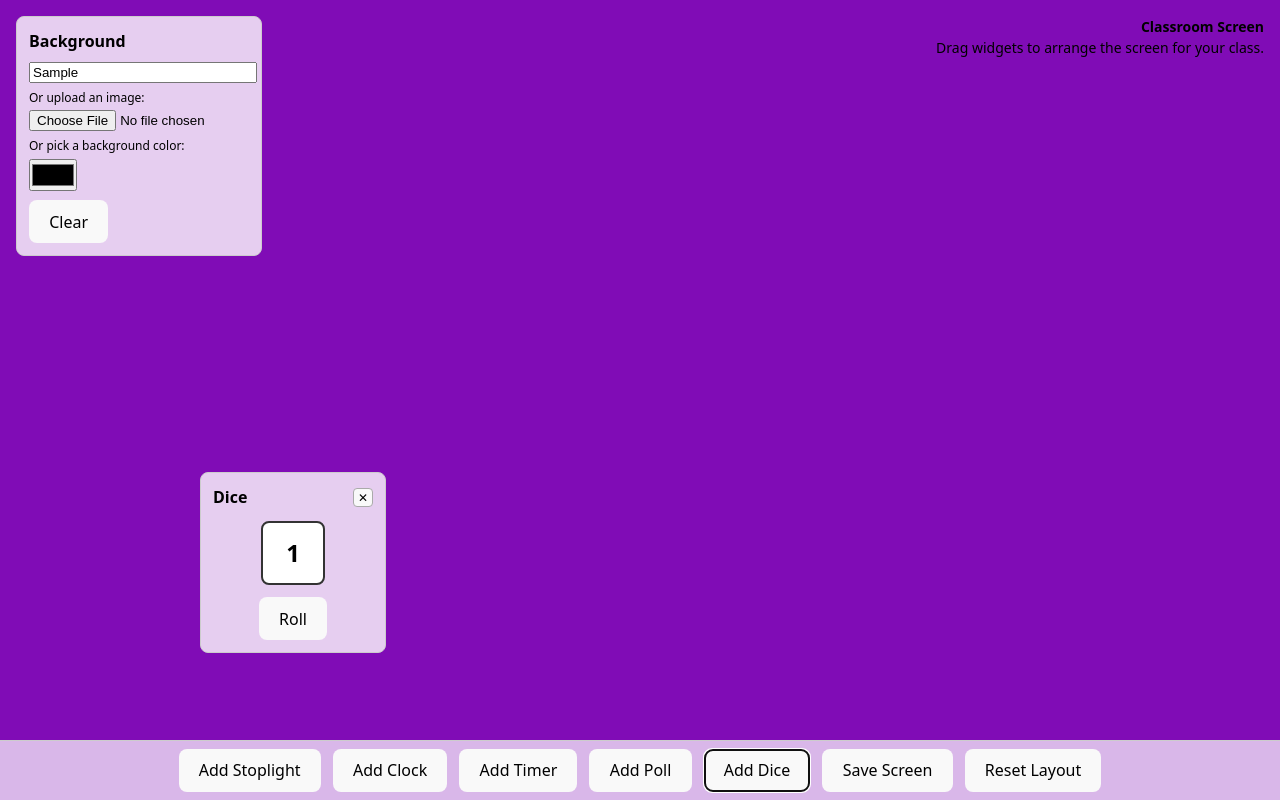
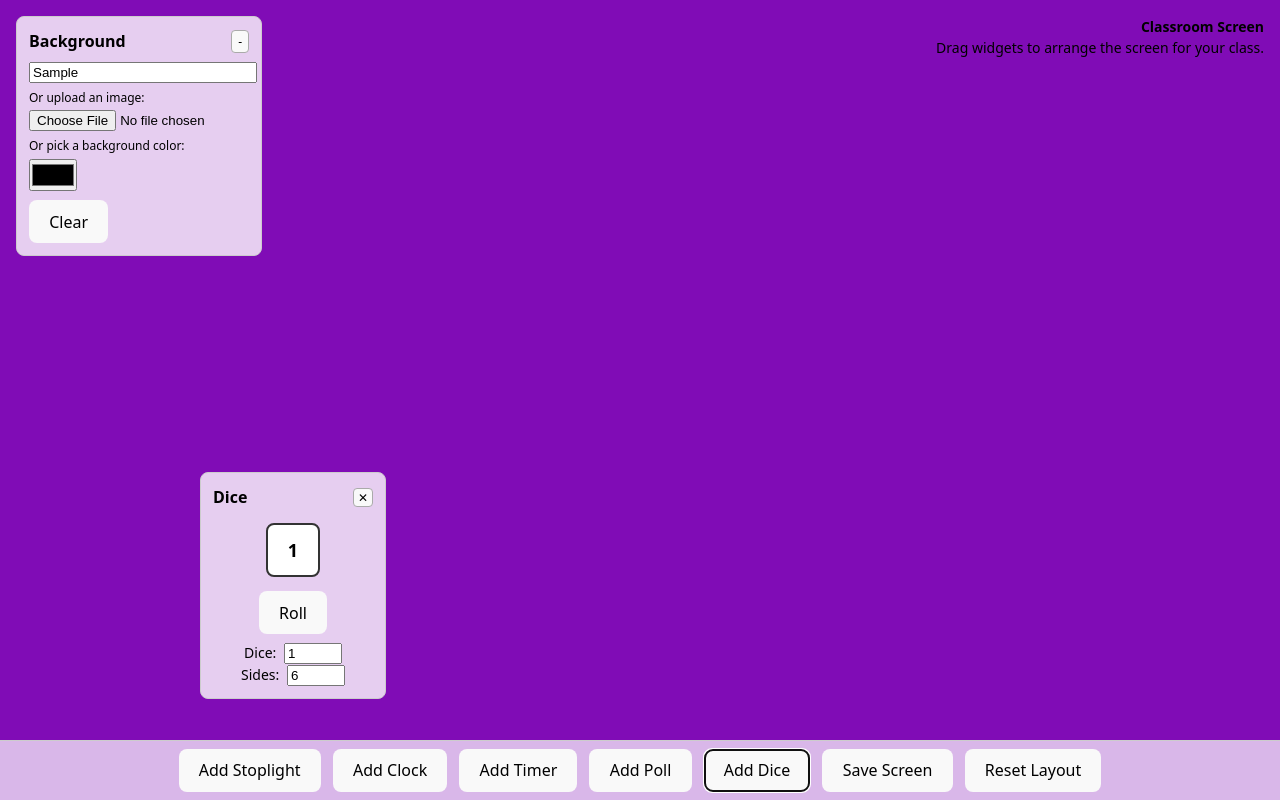
Before and after one commit to Bacon8tor/OpenClassBoard, a React (Vite) app: page / in a window 1280 px wide. Both pictures are taken after typing "Sample" into the empty fields and a click on the button "Add Dice". Built offline with nearby package versions, Linux system fonts and the light colour scheme.

Commit message:
updated app

```diff
--- a/src/App.jsx
+++ b/src/App.jsx
@@ -119,20 +119,33 @@ function Stoplight({ onRemove, onRename }) {
     height: '40px',
     borderRadius: '50%',
     border: '2px solid #333',
-    margin: '6px 0',
+    margin: '8px 0',
     cursor: 'pointer',
     backgroundColor: c === color ? c : '#666'
   });
 
+  const boxStyle = {
+    width: '70px',
+    padding: '10px',
+    backgroundColor: '#222',
+    border: '3px solid #333',
+    borderRadius: '12px',
+    display: 'flex',
+    flexDirection: 'column',
+    alignItems: 'center'
+  };
+
   return (
     <div ref={ref}>
       <WidgetWrapper title="Stoplight" onRemove={onRemove} onRename={onRename}>
-        <div style={{ display: 'flex', flexDirection: 'column', alignItems: 'center' }}>
+        <div style={boxStyle}>
           <div onClick={() => setColor('red')} style={circleStyle('red')} />
           <div onClick={() => setColor('yellow')} style={circleStyle('yellow')} />
           <div onClick={() => setColor('green')} style={circleStyle('green')} />
         </div>
-        <div style={{ marginTop: '8px', fontSize: '14px' }}>Active: <b>{color}</b></div>
+        <div style={{ marginTop: '8px', fontSize: '14px' }}>
+          Active: <b>{color}</b>
+        </div>
       </WidgetWrapper>
     </div>
   );
@@ -162,7 +175,6 @@ function ClockWidget({ onRemove, onRename }) {
 function TimerWidget({ onRemove, onRename }) {
   const [running, setRunning] = useState(false);
   const [secondsLeft, setSecondsLeft] = useState(5 * 60);
-  const [initialSeconds, setInitialSeconds] = useState(5 * 60);
   const { ref } = useDraggable({ x: 80, y: 260 });
   const intervalRef = useRef(null);
 
@@ -188,31 +200,54 @@ function TimerWidget({ onRemove, onRename }) {
     return `${mm}:${ss}`;
   };
 
-  function applyMinutes(m) {
-    const sec = Math.max(0, Math.floor(Number(m) || 0) * 60);
-    setSecondsLeft(sec);
-    setInitialSeconds(sec);
-  }
+  const parseTime = (str) => {
+    const parts = str.split(':');
+    let mm = 0, ss = 0;
+    if (parts.length === 2) {
+      mm = parseInt(parts[0]) || 0;
+      ss = parseInt(parts[1]) || 0;
+    } else {
+      mm = parseInt(parts[0]) || 0;
+    }
+    return mm * 60 + ss;
+  };
+
+  const handleManualChange = (e) => {
+    const sec = parseTime(e.target.value);
+    setSecondsLeft(Math.max(0, sec));
+  };
 
   return (
     <div ref={ref}>
       <WidgetWrapper title="Timer" onRemove={onRemove} onRename={onRename}>
-        <div style={{ fontSize: '28px', textAlign: 'center', fontFamily: 'monospace' }}>{format(secondsLeft)}</div>
-        <div style={{ display: 'flex', gap: '8px', marginTop: '8px' }}>
+        {/* Editable timer display */}
+        <input
+          value={format(secondsLeft)}
+          onChange={handleManualChange}
+          style={{
+            fontSize: '28px',
+            textAlign: 'center',
+            fontFamily: 'monospace',
+            width: '100px'
+          }}
+        />
+
+        {/* Controls */}
+        <div style={{ display: 'flex', gap: '8px', marginTop: '8px', justifyContent: 'center' }}>
           <button onClick={() => setRunning(r => !r)}>{running ? 'Pause' : 'Start'}</button>
-          <button onClick={() => { clearInterval(intervalRef.current); setRunning(false); setSecondsLeft(initialSeconds); }}>Reset</button>
+          <button onClick={() => { clearInterval(intervalRef.current); setRunning(false); setSecondsLeft(0); }}>Reset</button>
         </div>
-        <div style={{ fontSize: '12px', marginTop: '6px' }}>Set minutes:</div>
-        <div style={{ display: 'flex', gap: '6px', marginTop: '4px' }}>
-          <input defaultValue={Math.floor(initialSeconds/60)} onBlur={(e)=>applyMinutes(e.target.value)} type="number" min="0" style={{ width: '50px' }} />
-          <button onClick={()=>{ setSecondsLeft(prev => prev + 60); setInitialSeconds(prev => prev + 60); }}>+1m</button>
+
+        {/* Adjust time */}
+        <div style={{ display: 'flex', gap: '6px', marginTop: '8px', justifyContent: 'center' }}>
+          <button onClick={() => setSecondsLeft(prev => Math.max(0, prev - 60))}>-1m</button>
+          <button onClick={() => setSecondsLeft(prev => prev + 60)}>+1m</button>
         </div>
       </WidgetWrapper>
     </div>
   );
 }
 
-// --- Poll Widget ---
 function PollWidget({ onRemove, onRename }) {
   const { ref } = useDraggable({ x: 200, y: 200 });
   const [options, setOptions] = useState(["Option 1", "Option 2"]);
@@ -274,55 +309,148 @@ function PollWidget({ onRemove, onRename }) {
 // --- Dice Roll Widget ---
 function DiceWidget({ onRemove, onRename }) {
   const { ref } = useDraggable({ x: 200, y: 200 });
-  const [value, setValue] = useState(1);
+  const [sides, setSides] = useState(6);   // number of sides
+  const [count, setCount] = useState(1);   // number of dice
+  const [results, setResults] = useState([1]);
 
   const rollDice = () => {
-    const result = Math.floor(Math.random() * 6) + 1;
-    setValue(result);
+    const newResults = Array.from({ length: count }, () =>
+      Math.floor(Math.random() * sides) + 1
+    );
+    setResults(newResults);
   };
 
   const diceStyle = {
-    width: '60px',
-    height: '60px',
+    width: '50px',
+    height: '50px',
     display: 'flex',
     alignItems: 'center',
     justifyContent: 'center',
-    fontSize: '24px',
+    fontSize: '18px',
     fontWeight: 'bold',
     borderRadius: '8px',
     backgroundColor: '#fff',
     border: '2px solid #333',
-    cursor: 'pointer',
-    userSelect: 'none',
-    margin: '12px auto'
+    margin: '6px',
+    userSelect: 'none'
   };
 
   return (
     <div ref={ref}>
       <WidgetWrapper title="Dice" onRemove={onRemove} onRename={onRename}>
-        <div style={diceStyle} onClick={rollDice}>
-          {value}
+        <div style={{ display: 'flex', flexWrap: 'wrap', justifyContent: 'center' }}>
+          {results.map((val, i) => (
+            <div key={i} style={diceStyle}>{val}</div>
+          ))}
         </div>
-        <button onClick={rollDice} style={{ display: 'block', margin: '0 auto', marginTop: '8px' }}>Roll</button>
+
+        <button onClick={rollDice} style={{ display: 'block', margin: '8px auto' }}>Roll</button>
+
+        <div style={{ marginTop: '8px', fontSize: '14px', textAlign: 'center' }}>
+          <label>
+            Dice: <input
+              type="number"
+              min="1"
+              value={count}
+              onChange={(e) => setCount(Math.max(1, Number(e.target.value)))}
+              style={{ width: '50px', marginLeft: '4px' }}
+            />
+          </label>
+          <br />
+          <label>
+            Sides: <input
+              type="number"
+              min="2"
+              value={sides}
+              onChange={(e) => setSides(Math.max(2, Number(e.target.value)))}
+              style={{ width: '50px', marginLeft: '4px' }}
+            />
+          </label>
+        </div>
       </WidgetWrapper>
     </div>
   );
 }
 
+
+// --- Background Controls ---
 // --- Background Controls ---
 function BackgroundControls({ onSetUrl, onFile, onColor, color }) {
+  const [minimized, setMinimized] = useState(false);
+
+  const containerStyle = {
+    background: 'rgba(255,255,255,0.8)',
+    padding: '12px',
+    border: '1px solid #ccc',
+    borderRadius: '8px',
+    width: '220px',
+    color: 'black'
+  };
+
   return (
-    <div style={{ background: 'rgba(255,255,255,0.8)', padding: '12px', border: '1px solid #ccc', borderRadius: '8px', width: '220px', color: 'black' }}>
-      <div style={{ fontWeight: '600', marginBottom: '6px' }}>Background</div>
-      <input placeholder="Image URL" onKeyDown={(e)=>{ if(e.key==='Enter') onSetUrl(e.target.value); }} style={{ width: '100%', marginBottom: '6px' }} />
-      <div style={{ fontSize: '12px' }}>Or upload an image:</div>
-      <input type="file" accept="image/*" onChange={(e)=>onFile(e.target.files && e.target.files[0])} style={{ marginBottom: '6px' }} />
-      <div style={{ fontSize: '12px' }}>Or pick a background color:</div>
-      <input type="color" value={color} onChange={(e)=>onColor(e.target.value)} style={{ marginTop: '4px', width: '48px', height: '32px', padding: 0 }} />
-      <button onClick={()=>onSetUrl('')} style={{ display: 'block', marginTop: '8px' }}>Clear</button>
+    <div style={containerStyle}>
+      <div style={{ display: 'flex', justifyContent: 'space-between', alignItems: 'center', marginBottom: '6px' }}>
+        <div style={{ fontWeight: '600' }}>Background</div>
+        <button
+          onClick={() => setMinimized(m => !m)}
+          style={{
+            fontSize: '12px',
+            border: '1px solid #aaa',
+            borderRadius: '4px',
+            padding: '2px 6px',
+            cursor: 'pointer'
+          }}
+        >
+          {minimized ? '+' : '-'}
+        </button>
+      </div>
+
+      {!minimized && (
+        <>
+          <input
+            placeholder="Image URL"
+            onKeyDown={(e) => { if (e.key === 'Enter') onSetUrl(e.target.value); }}
+            style={{ width: '100%', marginBottom: '6px' }}
+          />
+          <div style={{ fontSize: '12px' }}>Or upload an image:</div>
+          <input
+            type="file"
+            accept="image/*"
+            onChange={(e) => onFile(e.target.files && e.target.files[0])}
+            style={{ marginBottom: '6px' }}
+          />
+          <div style={{ fontSize: '12px' }}>Or pick a background color:</div>
+          <input
+            type="color"
+            value={color}
+            onChange={(e) => onColor(e.target.value)}
+            style={{ marginTop: '4px', width: '48px', height: '32px', padding: 0 }}
+          />
+          <button
+            onClick={() => onSetUrl('')}
+            style={{ display: 'block', marginTop: '8px' }}
+          >
+            Clear
+          </button>
+        </>
+      )}
     </div>
   );
 }
+
+// function BackgroundControls({ onSetUrl, onFile, onColor, color }) {
+//   return (
+//     <div style={{ background: 'rgba(255,255,255,0.8)', padding: '12px', border: '1px solid #ccc', borderRadius: '8px', width: '220px', color: 'black' }}>
+//       <div style={{ fontWeight: '600', marginBottom: '6px' }}>Background</div>
+//       <input placeholder="Image URL" onKeyDown={(e)=>{ if(e.key==='Enter') onSetUrl(e.target.value); }} style={{ width: '100%', marginBottom: '6px' }} />
+//       <div style={{ fontSize: '12px' }}>Or upload an image:</div>
+//       <input type="file" accept="image/*" onChange={(e)=>onFile(e.target.files && e.target.files[0])} style={{ marginBottom: '6px' }} />
+//       <div style={{ fontSize: '12px' }}>Or pick a background color:</div>
+//       <input type="color" value={color} onChange={(e)=>onColor(e.target.value)} style={{ marginTop: '4px', width: '48px', height: '32px', padding: 0 }} />
+//       <button onClick={()=>onSetUrl('')} style={{ display: 'block', marginTop: '8px' }}>Clear</button>
+//     </div>
+//   );
+// }
 
 // --- Main app ---
 export default function ClassroomScreen() {
```
